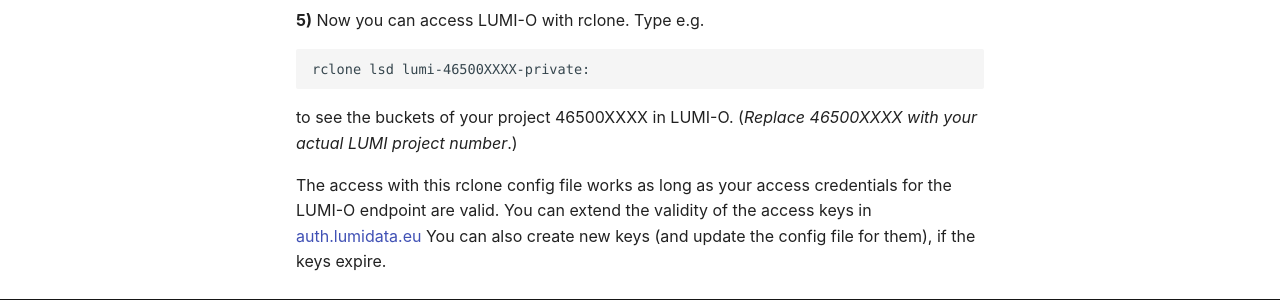
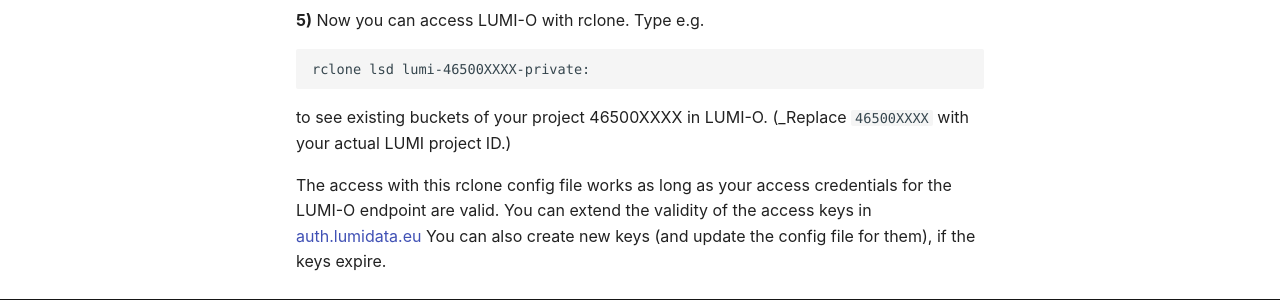
Before and after one commit to Lumi-supercomputer/lumi-userguide, an MkDocs documentation site: the page built from docs/storage/lumio/connect-local.md, in a window 1280 px wide and 1335 px high. Shown: the part 971-1271 px from the top of the window. Built offline with MkDocs 1.6.1 and Material for MkDocs 9.7.7, drawn with Linux system fonts in a browser that asks for light colours.

Commit message:
Update docs/storage/lumio/connect-local.md
Co-authored-by: Maciej Szpindler <56594900+mszpindler@users.noreply.github.com>

````diff
--- a/docs/storage/lumio/connect-local.md
+++ b/docs/storage/lumio/connect-local.md
@@ -28,7 +28,7 @@
 ```
 rclone lsd lumi-46500XXXX-private:
 ```
-to see the buckets of your project 46500XXXX in LUMI-O. (_Replace 46500XXXX with your actual LUMI project number_.)
+to see existing buckets of your project 46500XXXX in LUMI-O. (_Replace `46500XXXX` with your actual LUMI project ID.)
 
 
 The access with this rclone config file works as long as your access credentials for the LUMI-O endpoint are valid.
````
